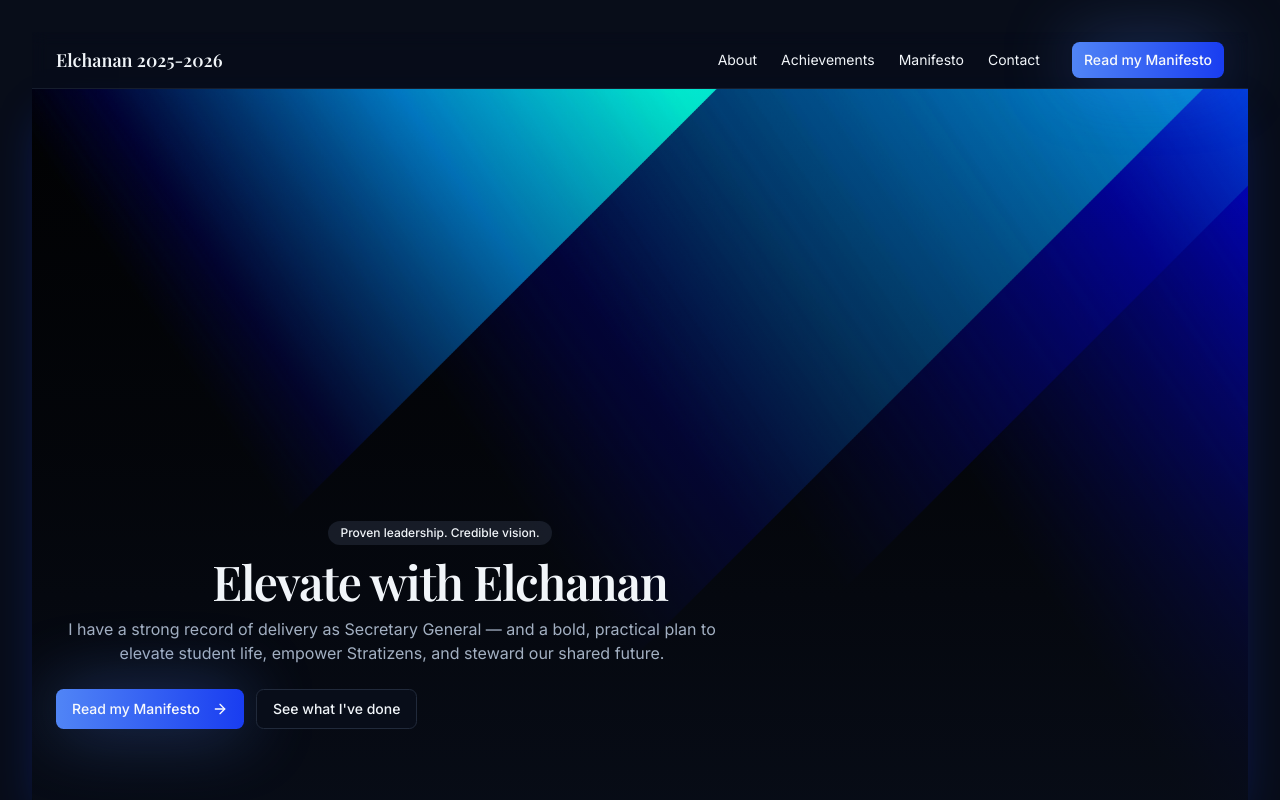
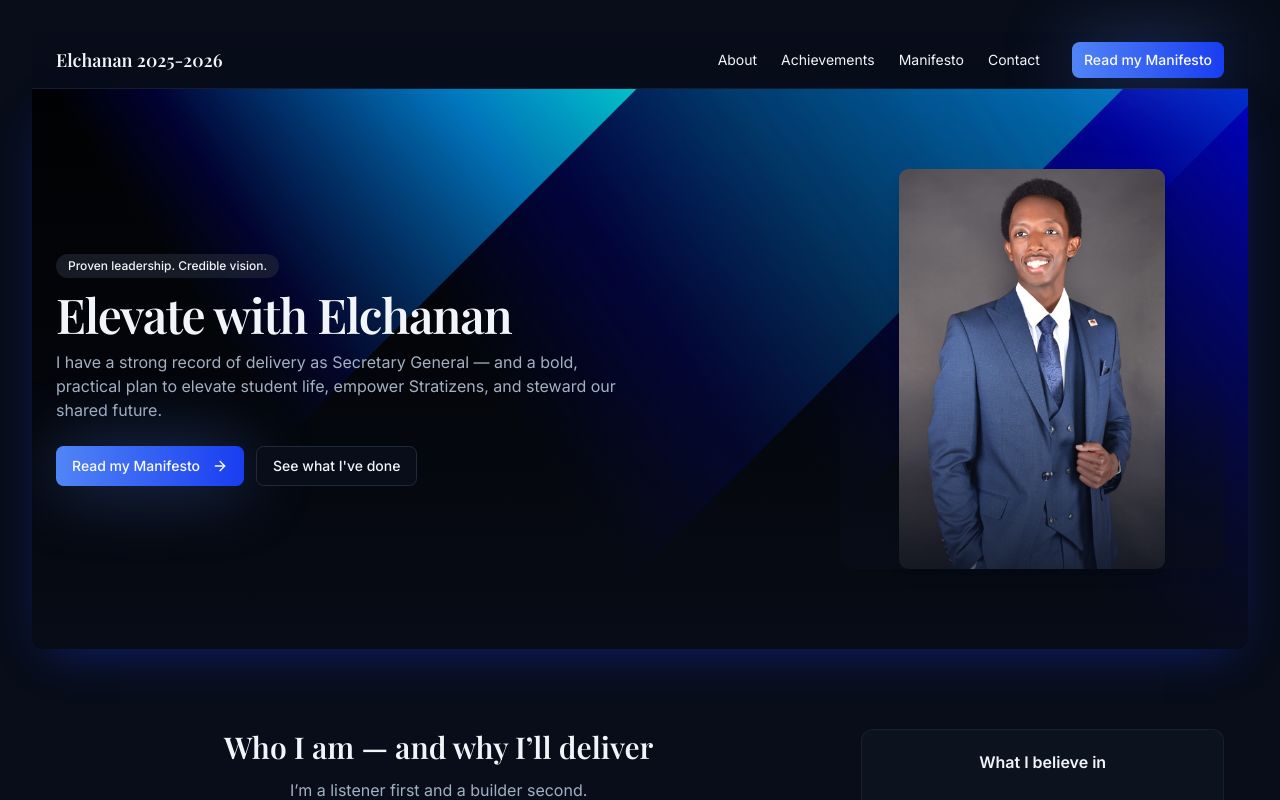
Before and after one commit to Elisha-K/elchanan-for-president, a React (Vite) app: page / in a window 1280 px wide. Shown: the top 800 px of the page. Built offline with nearby package versions, Linux system fonts and the light colour scheme.

Commit message:
Added portrait to Hero; made it flexible

```diff
--- a/src/components/site/Hero.tsx
+++ b/src/components/site/Hero.tsx
@@ -9,15 +9,19 @@ const Hero = () => {
       <img
         src={heroImage}
         alt="Confident, dignified dark blue campaign backdrop with subtle aurora"
-        className="w-full object-cover object-center max-h-[90vh]"
+        className="absolute inset-0 h-full w-full object-cover object-center"
         loading="eager"
       />
 
+      {/* Background Gradient Overlay */}
       <div className="absolute inset-0 bg-gradient-to-t from-background/90 via-background/40 to-background/10" />
 
-      <div className="absolute inset-0 flex items-end">
-        <div className="container mx-auto px-6 pb-12 md:pb-20">
-          <div className="max-w-3xl animate-enter">
+      {/* Content Layer */}
+        <div className="relative z-10 container mx-auto px-6 py-12 md:py-20">
+           {/* Responsive grid: text left, portrait right on md+ screens */}
+          <div className="grid md:grid-cols-2 items-center gap-8">
+            {/* LEFT: Campaign Text */}
+          <div className="max-w-3xl animate-enter text-left">
             <p className="mb-3 inline-flex items-center rounded-full bg-secondary/60 px-3 py-1 text-xs font-medium text-secondary-foreground">
               Proven leadership. Credible vision.
             </p>
@@ -39,9 +43,21 @@ const Hero = () => {
               </Button>
             </div>
           </div>
+            {/* RIGHT: Portrait Image with fade effect*/}
+            <div className="flex justify-center md:justify-end px-4 md:px-0">
+              <div className="relative w-3/4 md:w-full max-w-sm">
+              <img
+                src={portraitImage}
+                alt="Elchanan Kiptoo, candidate for University President"
+                className="max-h-[400px] md:max-h-[400px] max-w-full w-auto rounded-lg shadow-lg object-contain mx-auto"
+              />
+              {/* Fade effect at bottom of portrait */}
+                <div className="absolute inset-0 rounded-xl bg-gradient-to-t from-background/70 via-transparent to-transparent pointer-events-none" />
+              </div>
+            </div>
         </div>
       </div>
-    </header>
+  </header>
   );
 };
 
```
